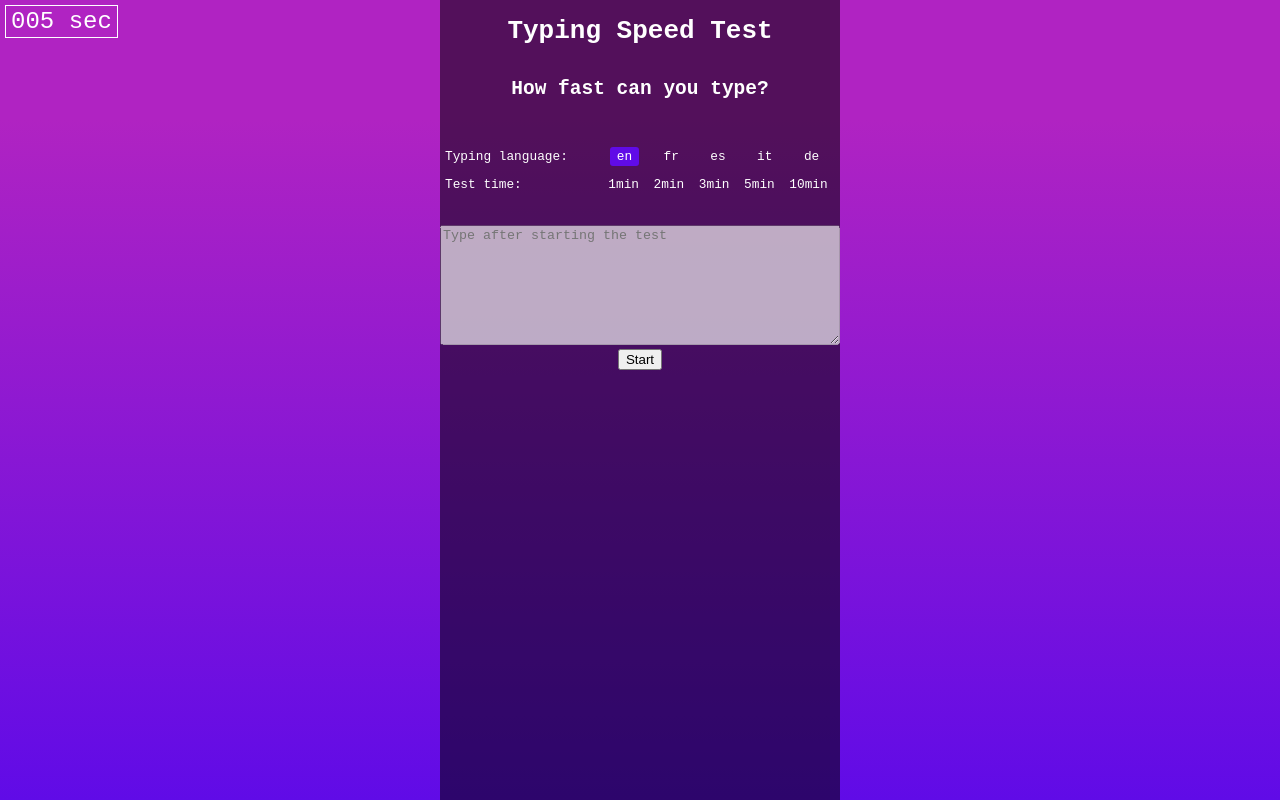
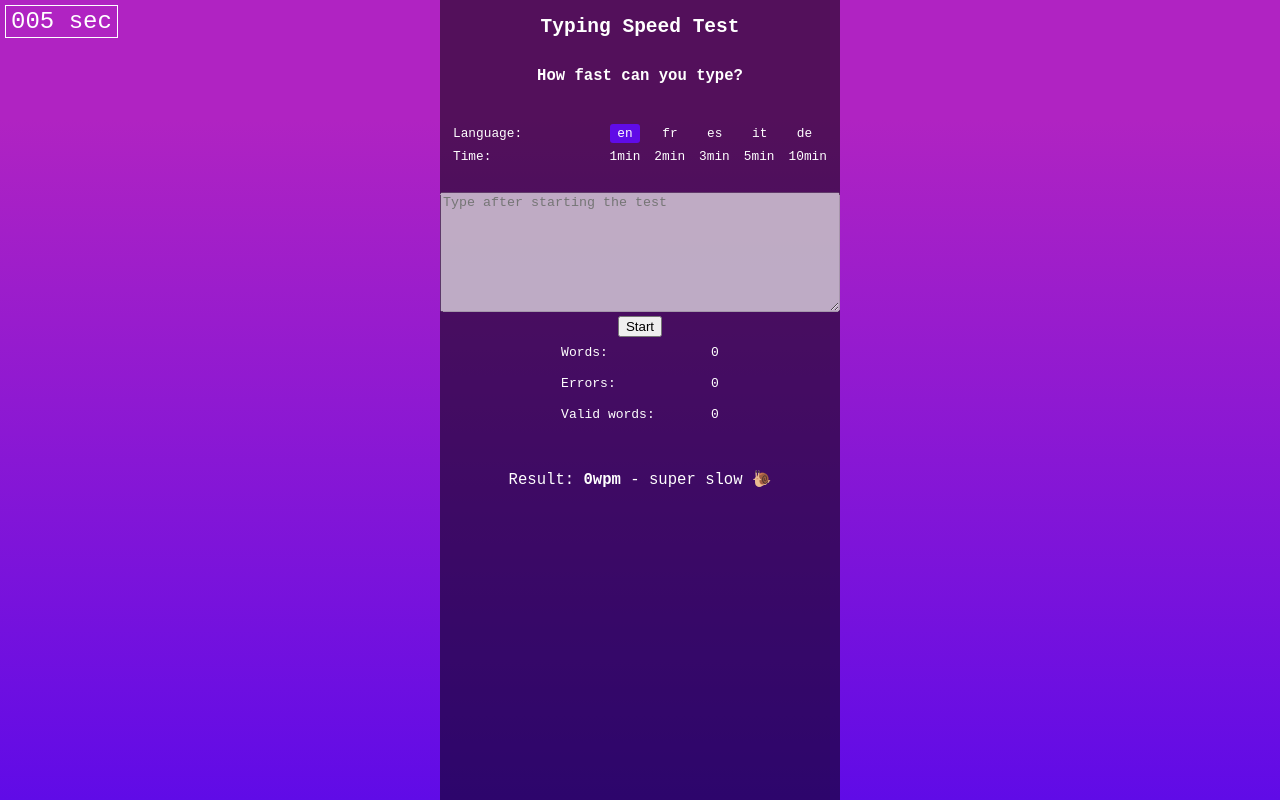
Before and after one commit to Hecktors/typing-speed-test, a React (Create React App) app: page / in a window 1280 px wide. Built offline with nearby package versions, Linux system fonts and the light colour scheme.

Commit message:
Add multi language text

```diff
--- a/src/App.css
+++ b/src/App.css
@@ -4,6 +4,11 @@
 h1 {
   margin: 0;
   padding: 1rem;
+  font-size: 1.5em;
+}
+
+h2 {
+  font-size: 1.2em;
 }
 
 #root,
@@ -30,6 +35,10 @@ body {
 textarea {
   width: 100%;
   height: 120px;
+}
+
+p {
+  margin: 0.5rem 0;
 }
 
 .ProofedText {
@@ -68,9 +77,10 @@ textarea {
   align-items: center;
   margin: auto;
   padding: 0 2rem;
+  text-align: left;
 }
 
-.result-container p {
+.result-container div {
   text-align: left;
   margin: 0;
 }
@@ -82,15 +92,17 @@ textarea {
 
 .result-container p.main-result {
   margin: 40px 0;
+  font-size: 1.2em;
 }
 
 .Settings {
   padding: 20px 5px;
 }
 
-.Settings p {
+.Settings div {
   display: flex;
   justify-content: space-between;
+  margin: 0.5rem;
   font-size: 0.8rem;
 }
 
--- a/src/App.js
+++ b/src/App.js
@@ -6,11 +6,11 @@ import ProofedText from "./components/ProofedText"
 import TypingTest from "./components/TypingTest"
 import Button from "./components/Button"
 import Result from "./components/Result"
+import contentData from "./data.js"
 
 export default function App() {
   const DEFAULT_LANGUAGE = (navigator.language || navigator.userLanguage).replace("-", "")
   const DEFAULT_TIME = 5
-
   const {
     settings,
     timeLeft,
@@ -27,8 +27,23 @@ export default function App() {
     startTest,
   } = useTypingText(DEFAULT_LANGUAGE, DEFAULT_TIME)
 
+  const {
+    title,
+    subTitle,
+    langText,
+    timeText,
+    textAreaPlaceholderText,
+    startButtonText,
+    numOfWordsText,
+    numOfErrorsText,
+    numOfValidWordsText,
+    resultText,
+    levels,
+  } = contentData[settings.language]
+
   return (
     <div className="App">
+      {/* Counter */}
       <div className="counter">
         {Number(timeLeft).toLocaleString("en-US", {
           minimumIntegerDigits: 3,
@@ -36,22 +51,44 @@ export default function App() {
         })}{" "}
         sec
       </div>
-      <Header />
+
+      {/* Header */}
+      <Header title={title} subTitle={subTitle} />
+
       <main>
-        <Settings settings={settings} updateSettings={updateSettings} />
+        {/* Settings */}
+        <Settings
+          settings={settings}
+          updateSettings={updateSettings}
+          timeText={timeText}
+          langText={langText}
+        />
 
-        <TypingTest textAreaRef={textAreaRef} isDisabled={!isTestRunning} />
+        {/* Textarea */}
+        <TypingTest
+          textAreaRef={textAreaRef}
+          isDisabled={!isTestRunning}
+          placeholder={textAreaPlaceholderText}
+        />
 
+        {/* Proofed Textfield */}
         {hasTextProofed && <ProofedText text={textAreaRef.current.value} errors={spellingErrors} />}
 
-        <Button text="Start" onClick={startTest} disabled={isTestRunning} />
+        {/* Start button */}
+        <Button text={startButtonText} onClick={startTest} disabled={isTestRunning} />
 
+        {/* Result */}
         {hasResult && (
           <Result
             numWords={numWords}
             numValidWords={numValidWords}
             spellingErrors={spellingErrors}
             errorMsg={errorMsg}
+            numOfWordsText={numOfWordsText}
+            numOfErrorsText={numOfErrorsText}
+            numOfValidWordsText={numOfValidWordsText}
+            resultText={resultText}
+            levels={levels}
             wpm={wpm}
           />
         )}
--- a/src/components/Header.js
+++ b/src/components/Header.js
@@ -1,8 +1,8 @@
-export default function Header() {
+export default function Header({ title, subTitle }) {
   return (
     <header className="header">
-      <h1>Typing Speed Test</h1>
-      <h2>How fast can you type?</h2>
+      <h1>{title}</h1>
+      <h2>{subTitle}</h2>
     </header>
   )
 }
--- a/src/components/Result.js
+++ b/src/components/Result.js
@@ -1,23 +1,34 @@
 import getTypingLevel from "../services/getTypingLevel"
 
-export default function Result({ numWords, numValidWords, spellingErrors, errorMsg, wpm }) {
+export default function Result({
+  numWords,
+  numValidWords,
+  spellingErrors,
+  errorMsg,
+  numOfWordsText,
+  numOfErrorsText,
+  numOfValidWordsText,
+  resultText,
+  levels,
+  wpm,
+}) {
+  const typingLevel = getTypingLevel(wpm)
   return (
     <div className="result-container">
-      <h3>Result</h3>
       <p>
-        <span className="result-title">Words:</span>
+        <span className="result-title">{numOfWordsText}:</span>
         {numWords}
       </p>
       <p>
-        <span className="result-title">Errors:</span>
+        <span className="result-title">{numOfErrorsText}:</span>
         {errorMsg ? { errorMsg } : spellingErrors.length}
       </p>
       <p>
-        <span className="result-title">Counted Words:</span>
+        <span className="result-title">{numOfValidWordsText}:</span>
         {numValidWords}
       </p>
       <p className="main-result">
-        {wpm} wpm - {getTypingLevel(wpm).toUpperCase()}
+        {resultText}: <b>{wpm}wpm</b> - {levels[typingLevel.name]} {typingLevel.icon}
       </p>
     </div>
   )
--- a/src/components/Settings.js
+++ b/src/components/Settings.js
@@ -1,4 +1,4 @@
-export default function Settings({ settings, updateSettings }) {
+export default function Settings({ settings, updateSettings, langText, timeText }) {
   const languageOptions = ["enUS", "frFR", "esES", "itIT", "deDE"]
   const timeOptions = [60, 120, 180, 300, 600]
 
@@ -14,7 +14,7 @@ export default function Settings({ settings, updateSettings }) {
             value={lgCode}
             checked={settings.language === lgCode}
           />
-          <label for={lgCode}>{lgCode.slice(0, 2)}</label>
+          <label htmlFor={lgCode}>{lgCode.slice(0, 2)}</label>
         </li>
       ))}
     </ul>
@@ -42,8 +42,12 @@ export default function Settings({ settings, updateSettings }) {
 
   return (
     <div className="Settings">
-      <p>Typing language:{languageList}</p>
-      <p>Test time: {timeList}</p>
+      <div>
+        {langText}:{languageList}
+      </div>
+      <div>
+        {timeText}: {timeList}
+      </div>
     </div>
   )
 }
--- a/src/components/TypingTest.js
+++ b/src/components/TypingTest.js
@@ -1,11 +1,7 @@
-export default function TypingTest({ textAreaRef, isDisabled }) {
+export default function TypingTest({ textAreaRef, isDisabled, placeholder }) {
   return (
     <div className="TypingTest">
-      <textarea
-        ref={textAreaRef}
-        disabled={isDisabled}
-        placeholder="Type after starting the test"
-      />
+      <textarea ref={textAreaRef} disabled={isDisabled} placeholder={placeholder} />
     </div>
   )
 }
--- /dev/null
+++ b/src/data.js
@@ -0,0 +1,112 @@
+export default {
+  enUS: {
+    title: "Typing Speed Test",
+    subTitle: "How fast can you type?",
+    langText: "Language",
+    timeText: "Time",
+    textAreaPlaceholderText: "Type after starting the test",
+    startButtonText: "Start",
+    numOfWordsText: "Words",
+    numOfErrorsText: "Errors",
+    numOfValidWordsText: "Valid words",
+    resultText: "Result",
+    levels: {
+      1: "super slow",
+      2: "slow",
+      3: "under average",
+      4: "average",
+      5: "over average",
+      6: "fast",
+      7: "very fast",
+      8: "super fast",
+    },
+  },
+  frFR: {
+    title: "Test de vitesse de frappe",
+    subTitle: "À quelle vitesse pouvez-vous taper?",
+    langText: "Langue",
+    timeText: "Temps",
+    textAreaPlaceholderText: "Tapez après avoir commencé le test",
+    startButtonText: "Démarrer",
+    numOfWordsText: "Mots",
+    numOfErrorsText: "Erreurs",
+    numOfValidWordsText: "Mots valides",
+    resultText: "Résultat",
+    levels: {
+      1: "très lentement",
+      2: "lentement",
+      3: "sous la moyenne🌱",
+      4: "moyenne",
+      5: "au dessus de la moyenne",
+      6: "vite",
+      7: "très vite",
+      8: "super rapide",
+    },
+  },
+  esES: {
+    title: "Prueba de velocidad de escritura",
+    subTitle: "¿Qué tan rápido puedes escribir?",
+    langText: "Idioma",
+    timeText: "Tiempo",
+    textAreaPlaceholderText: "Escriba después de comenzar la prueba",
+    startButtonText: "Inizio",
+    numOfWordsText: "Palabras",
+    numOfErrorsText: "Errores",
+    numOfValidWordsText: "Palabras válidas",
+    resultText: "Resultado",
+    levels: {
+      1: "super lento",
+      2: "lento",
+      3: "por debajo del promedio",
+      4: "promedio",
+      5: "superior al promedio",
+      6: "rapido",
+      7: "muy rapido",
+      8: "super rapido",
+    },
+  },
+  itIT: {
+    title: "Test di velocità di digitazione",
+    subTitle: "Quanto veloce riesci a digitare?",
+    langText: "linguaggio",
+    timeText: "Tempo",
+    textAreaPlaceholderText: "Digita dopo aver avviato il test",
+    startButtonText: "Comienzo",
+    numOfWordsText: "Parole",
+    numOfErrorsText: "Errori",
+    numOfValidWordsText: "Parole valide",
+    resultText: "Risultato",
+    levels: {
+      1: "super lento",
+      2: "lento",
+      3: "sotto la media",
+      4: "media",
+      5: "sopra la media",
+      6: "veloce",
+      7: "molto veloce",
+      8: "super veloce",
+    },
+  },
+  deDE: {
+    title: "Tippgeschwindigkeitstest",
+    subTitle: "Wie schnell kannst du tippen?",
+    langText: "Sprache",
+    timeText: "Zeit",
+    textAreaPlaceholderText: "Type after starting the test",
+    startButtonText: "Start",
+    numOfWordsText: "Wörter",
+    numOfErrorsText: "Fehler",
+    numOfValidWordsText: "Gültige Wörter",
+    resultText: "Ergebnis",
+    levels: {
+      1: "super langsam",
+      2: "langsam",
+      3: "unterdurchschnittlich",
+      4: "durchschnittlich",
+      5: "überdurchschnittlich",
+      6: "schnell",
+      7: "sehr schnell",
+      8: "super schnell",
+    },
+  },
+}
--- a/src/hooks/useTypingTest.js
+++ b/src/hooks/useTypingTest.js
@@ -12,7 +12,7 @@ export default function useTypingText(initLanguage, initTime) {
   const [spellingErrors, setSpellingErrors] = useState([])
   const [numWords, setNumWords] = useState(0)
   const [isTestRunning, setIsTestRunning] = useState(false)
-  const [hasResult, setHasResult] = useState(false)
+  const [hasResult, setHasResult] = useState()
   const [hasTextProofed, setHasTextProofed] = useState(false)
   const [error, setErrorMsg] = useState(null)
 
@@ -38,7 +38,7 @@ export default function useTypingText(initLanguage, initTime) {
 
   function resetTest() {
     setTimeRemaining(settings.time)
-    setHasResult(false)
+    setHasResult(true)
     setNumWords(0)
     setSpellingErrors([])
     setHasTextProofed(false)
--- a/src/services/getTypingLevel.js
+++ b/src/services/getTypingLevel.js
@@ -1,13 +1,13 @@
 export default function getTypingLevel(wpm) {
   const levels = [
-    { limit: 15, msg: "super slow 🐌" },
-    { limit: 25, msg: "slow 🐢" },
-    { limit: 35, msg: "under average 🌱" },
-    { limit: 45, msg: "average ⭐️" },
-    { limit: 55, msg: "over average ⭐️⭐️" },
-    { limit: 65, msg: "fast ⭐️⭐️⭐️" },
-    { limit: 85, msg: "amazing fast ⭐️⭐️⭐️⭐️" },
-    { limit: Infinity, msg: "super fast ⭐️⭐️⭐️⭐️⭐️" },
+    { limit: 15, name: 1, icon: "🐌" },
+    { limit: 25, name: 2, icon: "🐢" },
+    { limit: 35, name: 3, icon: "🌱" },
+    { limit: 45, name: 4, icon: "⭐️" },
+    { limit: 55, name: 5, icon: "⭐️⭐️" },
+    { limit: 65, name: 6, icon: "⭐️⭐️⭐️" },
+    { limit: 85, name: 7, icon: "⭐️⭐️⭐️⭐️" },
+    { limit: Infinity, level: 8, icon: "⭐️⭐️⭐️⭐️⭐️" },
   ]
-  return levels.find((level) => level.limit >= wpm).msg
+  return levels.find((level) => level.limit >= wpm)
 }
```
